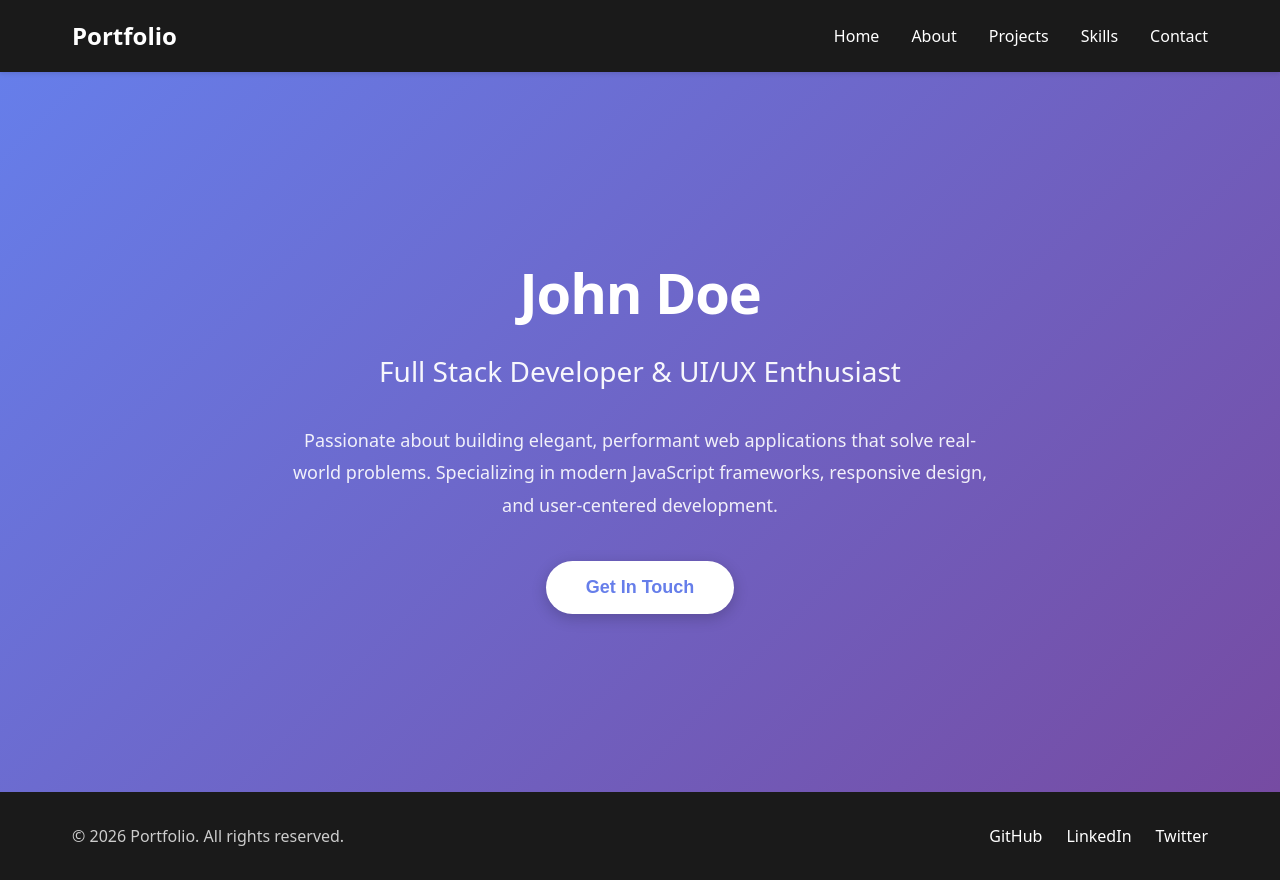
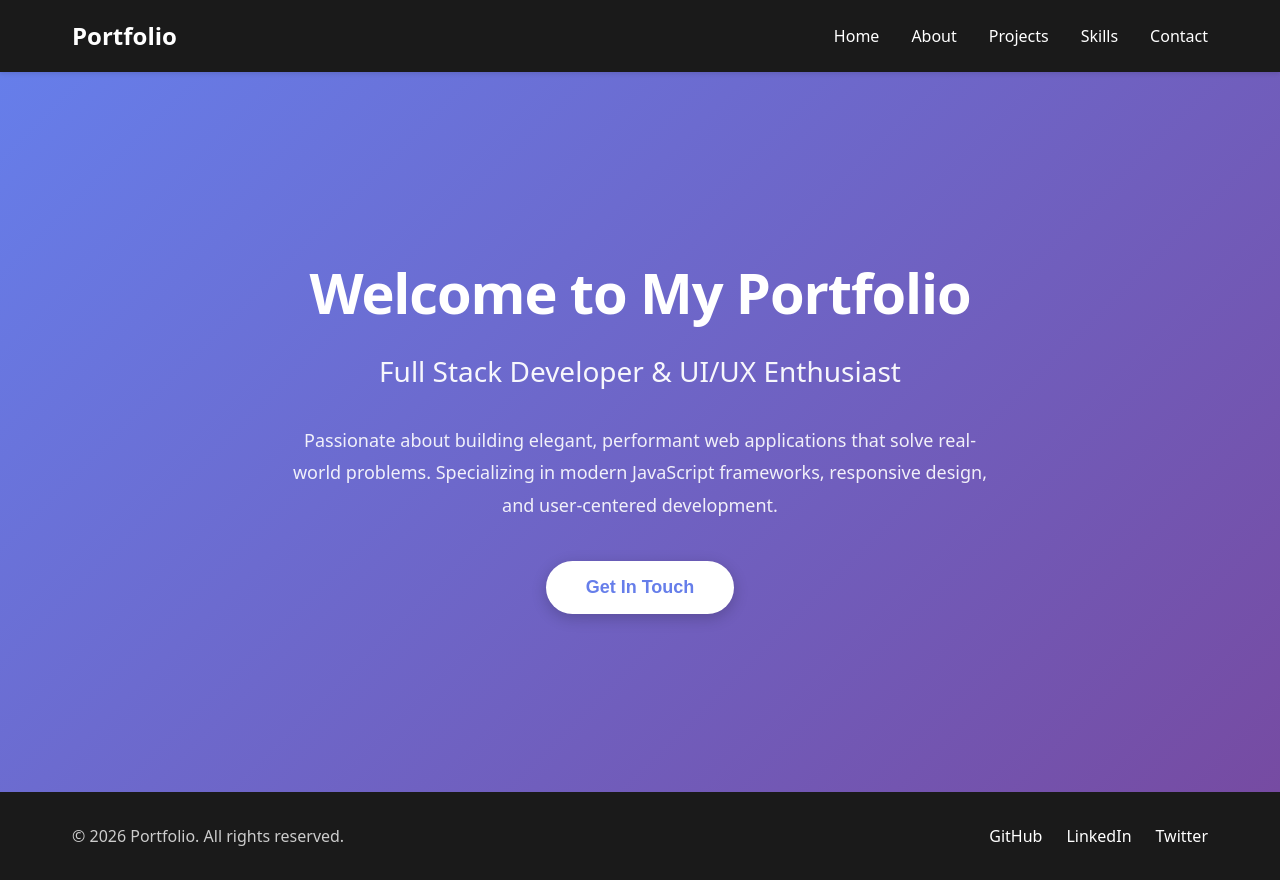
Before and after one commit to niigyanchristian/eunomia-portfolio, a React (Vite) app: page / in a window 1280 px wide. Built offline with nearby package versions, Linux system fonts and the light colour scheme.

Commit message:
test: Validate Layout Component Tests
Task [4] (qa_validation)

```diff
--- a/src/pages/Home.jsx
+++ b/src/pages/Home.jsx
@@ -12,7 +12,7 @@ export const Home = () => {
     <section className="home">
       <div className="home-container">
         <div className="hero">
-          <h1 className="hero-title">John Doe</h1>
+          <h1 className="hero-title">Welcome to My Portfolio</h1>
           <h2 className="hero-subtitle">Full Stack Developer & UI/UX Enthusiast</h2>
           <p className="hero-summary">
             Passionate about building elegant, performant web applications that solve real-world problems.
```
Also changed, not shown: 1 other file (tests, documents, lock files or other folders).
